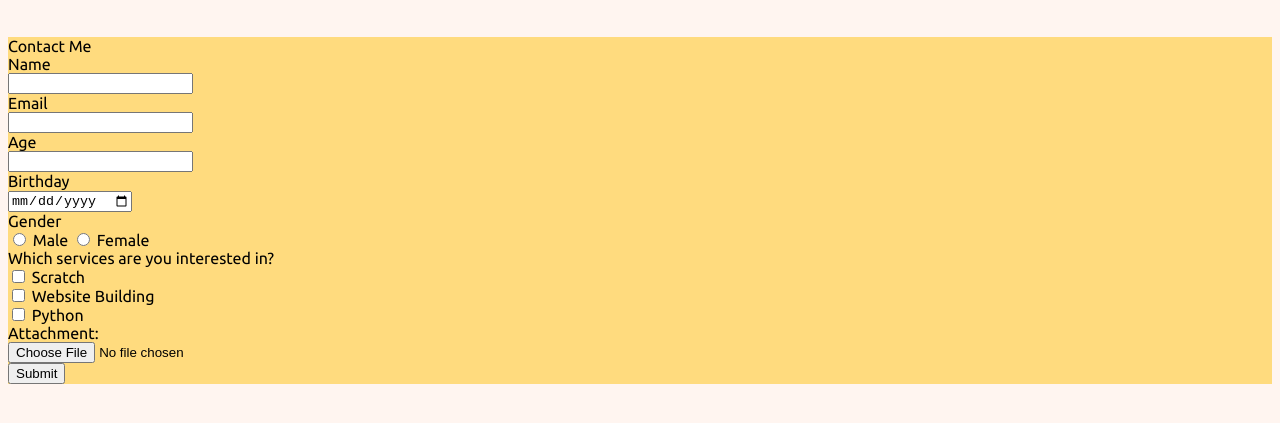
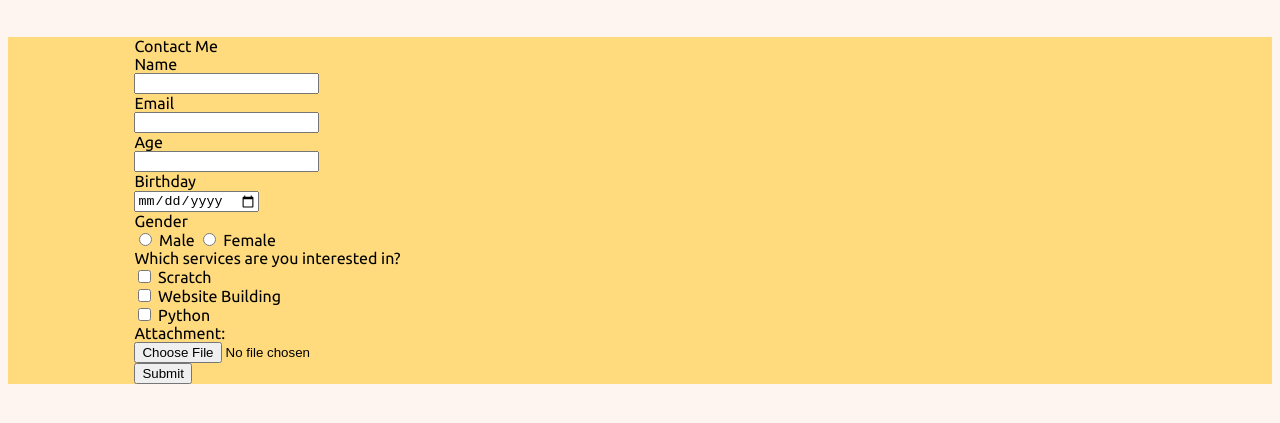
Before and after one commit to noplanabcdef/kingsley_portfolio, a plain HTML site: page contact_me.html in a window 1280 px wide. Shown: the part 51-474 px from the top of the page. Drawn offline with Linux system fonts and the light colour scheme.

Commit message:
added form stuff

```diff
--- a/styles/form_style.css
+++ b/styles/form_style.css
@@ -2,3 +2,8 @@
     background-color: #ffdb7e;
     margin: auto;
 }
+
+.form-container {
+    margin: auto;
+    width: 80%;
+}
```
